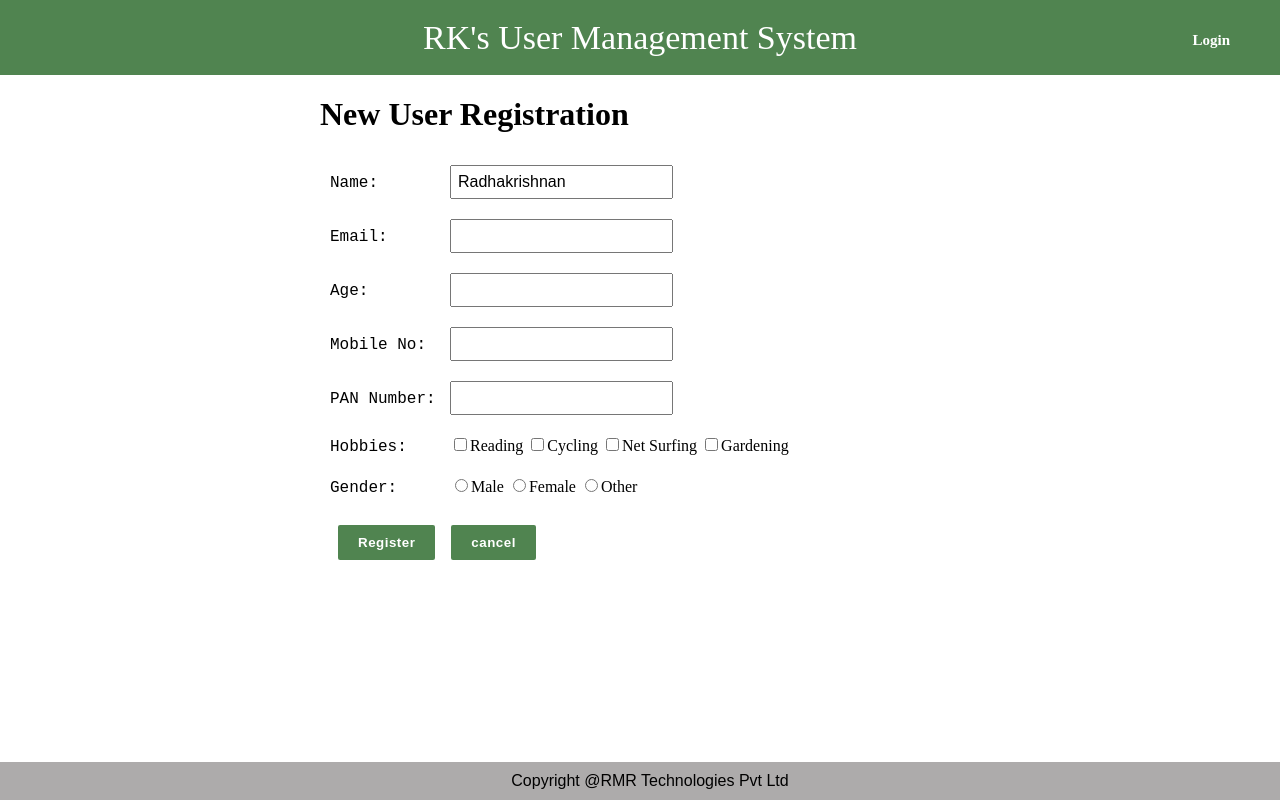
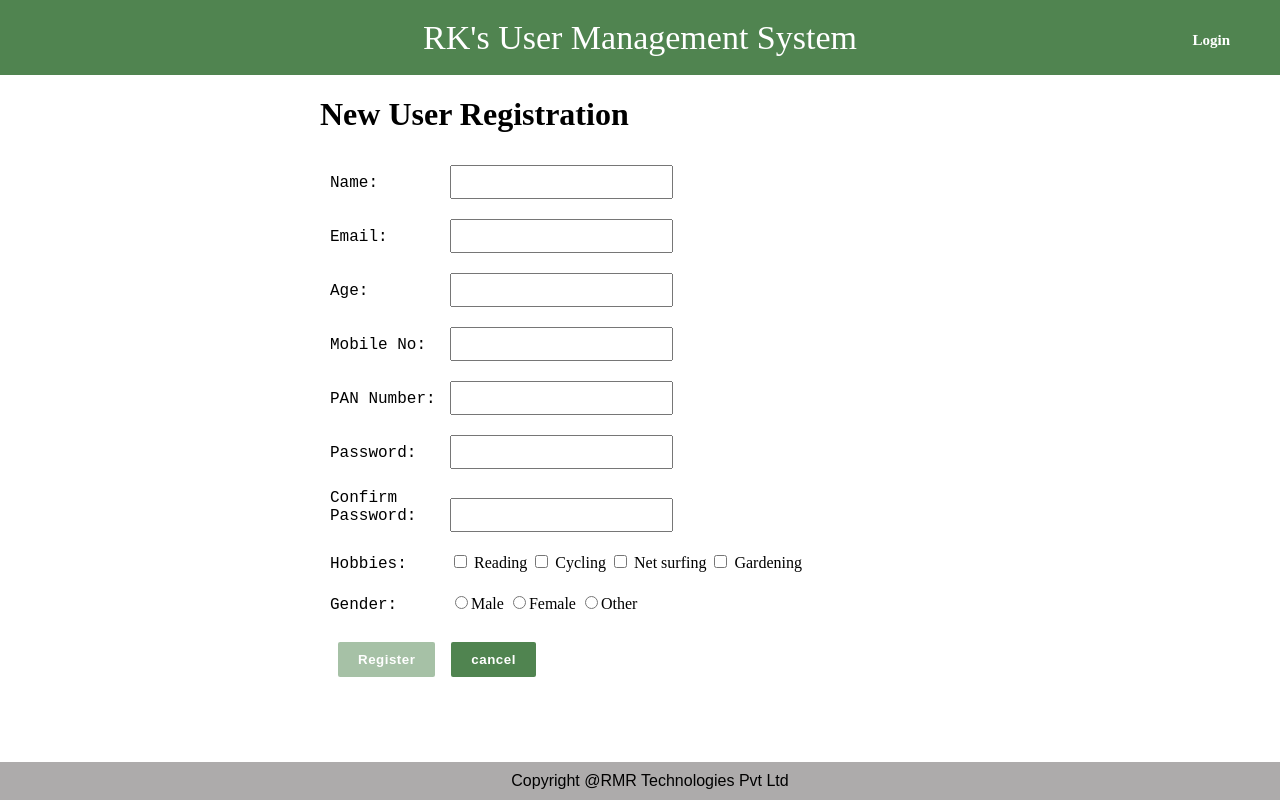
Before and after one commit to ponradha/LearnAngular, an Angular app: page /register in a window 1280 px wide. Built offline with nearby package versions, Linux system fonts and the light colour scheme.

Commit message:
Forms - Template, Reactive and CryptoJS

```diff
--- a/package.json
+++ b/package.json
@@ -19,6 +19,8 @@
     "@angular/platform-browser": "~9.1.1",
     "@angular/platform-browser-dynamic": "~9.1.1",
     "@angular/router": "~9.1.1",
+    "@types/crypto-js": "^3.1.45",
+    "crypto-js": "^4.0.0",
     "rxjs": "~6.5.4",
     "tslib": "^1.10.0",
     "zone.js": "~0.10.2"
--- a/src/app/app.module.ts
+++ b/src/app/app.module.ts
@@ -1,6 +1,6 @@
 import { BrowserModule } from '@angular/platform-browser';
 import { NgModule } from '@angular/core';
-import { FormsModule } from '@angular/forms';
+import { FormsModule, ReactiveFormsModule } from '@angular/forms';
 
 import { AppRoutingModule } from './app-routing.module';
 import { AppComponent } from './app.component';
@@ -27,6 +27,7 @@ import { NoteColorDirective } from './directives/note-color.directive';
     BrowserModule,
     AppRoutingModule,
     FormsModule,
+    ReactiveFormsModule
   ],
   providers: [],
   bootstrap: [AppComponent]
--- a/src/app/components/login/login.component.html
+++ b/src/app/components/login/login.component.html
@@ -7,18 +7,27 @@
 <div class="container">
     <div class="logindiv">
         <h1>{{loginHeader}}</h1>
-        <form id="loginForm">
+        <form id="loginForm" #loginForm="ngForm" (ngSubmit)="login(loginForm)">
             <div class="formcontrol">
-                <span class="label" for="username" [style.color]="'blue'">User ID: </span>
-                <input type="text" id="username" [placeholder]="'enter email Id'">
+                <span class="label" for="userID" [style.color]="'blue'">User ID: </span>
+                <input type="text" id="userID" [placeholder]="'enter email Id'" name="userID" #uID="ngModel" ngModel required pattern="^([a-zA-Z0-9_\-\.]+)@([a-zA-Z0-9_\-\.]+)\.([a-zA-Z]{2,5})$">
+            </div>
+            <div *ngIf="uID.touched && uID.invalid" class="errordiv">
+                <div *ngIf="uID.errors.required"> Please enter the user ID </div>
+                <div *ngIf="uID.errors.pattern"> Please enter a valid email ID </div>
             </div>
             <div class="formcontrol">
                 <span class="label" for="pwd" [style.color]="pwdLabelColor">Password: </span>
-                <input type="password" id="pwd" [placeholder]="pwdPlaceHolderText">
+                <input type="password" id="pwd" [placeholder]="pwdPlaceHolderText" name="pwd" ngModel required minlength="8" maxlength="20">
+            </div>
+            <div *ngIf="loginForm.controls.pwd?.touched && loginForm.controls.pwd?.invalid" class="errordiv">
+                <div *ngIf="loginForm.controls.pwd.errors.required"> Please enter the password </div>
+                <div *ngIf="loginForm.controls.pwd.errors.minlength"> Password must be minimum 8 chars </div>
             </div>
             <div class="buttondiv">
-                <button (click)="login()">Login</button>
-                <button>cancel</button>
+                <button type="submit" [disabled]="loginForm.invalid">Login</button>
+                <button type="button" (click)="resetForm(loginForm)">cancel</button>
+               <!--  <button type="reset">cancel</button> -->
             </div>
         </form>
     </div>
--- a/src/app/components/login/login.component.scss
+++ b/src/app/components/login/login.component.scss
@@ -13,3 +13,8 @@
     border: 2px solid #fff;
     font-weight: bold;
 }
+
+.errordiv {
+    padding: 0 0 10px 60px;
+    color:red;
+}
--- a/src/app/components/register/register.component.html
+++ b/src/app/components/register/register.component.html
@@ -7,66 +7,64 @@
 <div class="container">
     <div class="registerform">
         <h1>{{formHeader}}</h1>
-        <form id="userForm">
+        <form [formGroup]="registerForm" (ngSubmit)="registerUser()">
             <div>
-                <span class="label" for="username">Name: </span>
-                <input type="text" id="username" name="userName" [(ngModel)]="uName">
+                <span class="label">Name: </span>
+                <input type="text" name="uName" formControlName="uName">
+                <div class="errmsg" *ngIf="registerForm.controls.uName?.touched && registerForm.controls.uName.errors?.required">Please enter name</div>
+                <div class="errmsg" *ngIf="name?.touched && name.errors?.minlength">Name must be greater than 2 chars</div>
             </div>
             <div>
-                <span class="label" for="email">Email: </span>
-                <input type="text" id="email">
+                <span class="label">Email: </span>
+                <input type="text" name="uMail" formControlName="uMail">
+                <div class="errmsg" *ngIf="emailAddress?.touched && emailAddress.errors?.required">Please enter an email</div>
+                <div class="errmsg" *ngIf="emailAddress?.touched && emailAddress.errors?.pattern">Please enter a valid email</div>
             </div>
             <div>
-                <span class="label" for="age">Age: </span>
-                <input type="number" id="age">
+                <span class="label">Age: </span>
+                <input type="number" name="uAge" formControlName="uAge">
+                <div class="errmsg" *ngIf="age?.touched && age.errors?.required">Please enter the age</div>
             </div>
             <div>
-                <span class="label" for="age">Mobile No: </span>
-                <input type="number" id="mobile">
+                <span class="label">Mobile No: </span>
+                <input type="text" name="uMobile" formControlName="uMobile">
+                <div class="errmsg" *ngIf="mobile?.touched && mobile.errors?.required">Please enter mobile No</div>
             </div>
             <div>
-                <span class="label" for="pan">PAN Number: </span>
-                <input type="text" id="pan">
+                <span class="label">PAN Number: </span>
+                <input type="text" name="uPAN" formControlName="uPAN">
+                <div class="errmsg" *ngIf="PAN?.touched && PAN.errors?.required">Please enter PAN</div>
             </div>
-    <!--        <div><span class="label">Occupation: </span>
-                <select name="occupation" id="occupation" onselect="OnOccupationChange()">
-                    <option value="student">Student</option>
-                    <option value="work">Working</option>
-                    <option value="gov">Govt Offcial</option>
-                    <option value="idle">Idle / Retired</option>
-                </select>
-            </div>-->
-            <div id="occupationDiv" style="display:none">
-                <div>
-                    <span class="label" for="occupationName"> </span>
-                    <input type="text" id="occuName">
-                </div>
-                <div>
-                    <span class="label" for="occuPlace">Place: </span>
-                    <input type="text" id="occuPlace">
-                </div>
+            <div>
+                <span class="label">Password: </span>
+                <input type="password" name="password" formControlName="password">
+                <div class="errmsg" *ngIf="password?.touched && password.errors?.required">Please enter Password</div>
+                <div class="errmsg" *ngIf="password?.touched && password.errors?.pattern">Password must have 8-20 chars, one number, one uppercase, one lowercase</div>
+            </div>
+            <div>
+                <span class="label">Confirm Password: </span>
+                <input type="password" name="confirmPassword" formControlName="confirmPassword">
+                <div class="errmsg" *ngIf="cPassword?.touched && cPassword.errors?.required">Please enter confirm password</div>
+                <div class="errmsg" *ngIf="cPassword?.touched && registerForm.errors?.pwdMismatch">Confirm password is not matching</div>
             </div>
             <div>
                 <span class="label">Hobbies: </span>
-                <input type="checkbox" name="hobby" value="reading">Reading
+                <label formArrayName="uHobbies" *ngFor="let hobby of registerForm.get('uHobbies')['controls']; let i=index">
+                    <input type="checkbox" [value]="hobbiesList[i].value" name="i" [formControlName]="i"/> {{hobbiesList[i].name}}
+                </label>
 
-                <input type="checkbox" name="hobby" value="cyclng">Cycling
-
-                <input type="checkbox" name="hobby" value="surfing">Net Surfing
-
-                <input type="checkbox" name="hobby" value="gardening">Gardening
+                <div class="errmsg" *ngIf="registerForm.touched && registerForm.controls.uHobbies.errors?.required">Please select minimum 2 hobbies</div>
             </div>
             <div>
                 <span class="label">Gender:</span>
-                <input type="radio" value="m" name="gender">Male
-
-                <input type="radio" value="f" name="gender">Female
-
-                <input type="radio" value="o" name="gender">Other
+                <input type="radio" value="m" name="uGender" formControlName="uGender">Male
+                <input type="radio" value="f" name="uGender" formControlName="uGender">Female
+                <input type="radio" value="o" name="uGender" formControlName="uGender">Other
+                <div class="errmsg" *ngIf="registerForm.touched && gender.errors?.required">Please select a gender</div>
             </div>
             <div class="buttondiv">
-                <button>Register</button>
-                <button>cancel</button>
+                <button type="submit" [disabled]="registerForm.invalid">Register</button>
+                <button type="reset">cancel</button>
             </div>
         </form>
     </div>
--- a/src/app/components/register/register.component.scss
+++ b/src/app/components/register/register.component.scss
@@ -2,8 +2,14 @@
 div.container  {
     width: 50%;
     margin: auto;
+    margin-bottom: 30px;
 }
 
 div.registerform div {
     padding: 10px;
 }
+
+.errmsg {
+    color: red;
+    margin-left:110px;
+}
--- a/src/app/components/register/register.component.ts
+++ b/src/app/components/register/register.component.ts
@@ -1,4 +1,6 @@
 import { Component, OnInit } from '@angular/core';
+import { FormBuilder, FormGroup, FormControl, Validators, FormArray, ValidatorFn } from '@angular/forms';
+import * as CryptoJS from 'crypto-js';
 
 @Component({
   selector: 'app-register',
@@ -8,10 +10,110 @@ import { Component, OnInit } from '@angular/core';
 export class RegisterComponent implements OnInit {
 
   formHeader = 'New User Registration';
-  uName = 'Radhakrishnan';
-  constructor() { }
+  registerForm: FormGroup;
+  hobbiesList: Array<any> = [
+    {name: 'Reading', value: 'read'},
+    {name: 'Cycling', value: 'cycling'},
+    {name: 'Net surfing', value: 'browsing'},
+    {name: 'Gardening', value: 'gardening'},
+  ];
+
+  constructor(private fb: FormBuilder) {
+    this.registerForm = this.fb.group({
+      uName: new FormControl('', [Validators.required, Validators.minLength(3), Validators.maxLength(20)]),
+      uMail: new FormControl('', [Validators.required, Validators.pattern(/^([a-zA-Z0-9_\-\.]+)@([a-zA-Z0-9_\-\.]+)\.([a-zA-Z]{2,5})$/)]),
+      uAge: new FormControl('', [Validators.required]),
+      uMobile: new FormControl('', [Validators.required, Validators.pattern(/^((\+91)?|(91)?|(0)?)([6-9]{1})([0-9]{9})$/)]),
+      uPAN: new FormControl('', [Validators.required]),
+      password: new FormControl('', [Validators.required, Validators.pattern(/^(?=.*[a-z])(?=.*[A-Z])(?=.*\d)[\w\W]{8,20}$/)]),
+      // \w refer word chars A-Z a-z 0-9 and \W refer non-word chars like special chars
+      confirmPassword: new FormControl('', [Validators.required]),
+      uHobbies: this.fb.array([
+        new FormControl(false),
+        new FormControl(false),
+        new FormControl(false),
+        new FormControl(false),
+      ], this.minSelectedHobbies(2)),
+      uGender: new FormControl('', [Validators.required])
+    }, {validator: this.passwordMatchValidator()});
+  }
+
+  passwordMatchValidator() {
+    const validator: ValidatorFn = (formGroup: FormGroup) => {
+      const pwdObj = formGroup.get('password');
+      const cPwdObj = formGroup.get('confirmPassword');
+      if (pwdObj.dirty && cPwdObj.dirty && cPwdObj.value !== '' && pwdObj.value !== cPwdObj.value) {
+        return { pwdMismatch: true };
+      } else {
+        return null;
+      }
+    };
+    return validator;
+  }
+
+  minSelectedHobbies(min = 2) {
+    const validator: ValidatorFn = (formArray: FormArray) => {
+      let selectedCount = 0;
+      formArray.controls.map((control) => {
+        if (control.value) {
+          selectedCount++;
+        }
+      });
+      return selectedCount >= min ? null : {required: true};
+    };
+    return validator;
+  }
 
   ngOnInit() {
   }
 
+  registerUser() {
+    const selectedHobbies = this.registerForm.value.uHobbies
+    .map((val: string, index: number) => (val ? this.hobbiesList[index].value : null))
+    .filter((val: string) => val !== null);
+
+    this.registerForm.value.uHobbies = selectedHobbies;
+    const hashedPwd = CryptoJS.SHA256(this.registerForm.value.password);
+    this.registerForm.value.password = hashedPwd.toString();
+    delete this.registerForm.value.confirmPassword;
+
+    console.log('FINAL form data Value -->', this.registerForm.value);
+  }
+
+  get name() {
+    return this.registerForm.get('uName');
+  }
+
+  get emailAddress() {
+    return this.registerForm.get('uMail');
+  }
+
+  get age() {
+    return this.registerForm.get('uAge');
+  }
+
+  get mobile() {
+    return this.registerForm.get('uMobile');
+  }
+
+  get PAN() {
+    return this.registerForm.get('uPAN');
+  }
+
+  get password() {
+    return this.registerForm.get('password');
+  }
+
+  get cPassword() {
+    return this.registerForm.get('confirmPassword');
+  }
+
+  get hobbiesArray() {
+    return this.registerForm.get('uHobbies');
+  }
+
+  get gender() {
+    return this.registerForm.get('uGender');
+  }
+
 }
--- a/src/styles.scss
+++ b/src/styles.scss
@@ -53,6 +53,13 @@ button:hover {
     opacity: 0.8;
 }
 
+
+button:disabled {
+    opacity: 0.5;
+    cursor: auto;
+}
+
+
 button {
     cursor: pointer;
     background-color: #508450;
```
Also changed, not shown: src/app/components/login/login.component.ts (+10 -3 lines), 1 other file (tests, documents, lock files or other folders).
